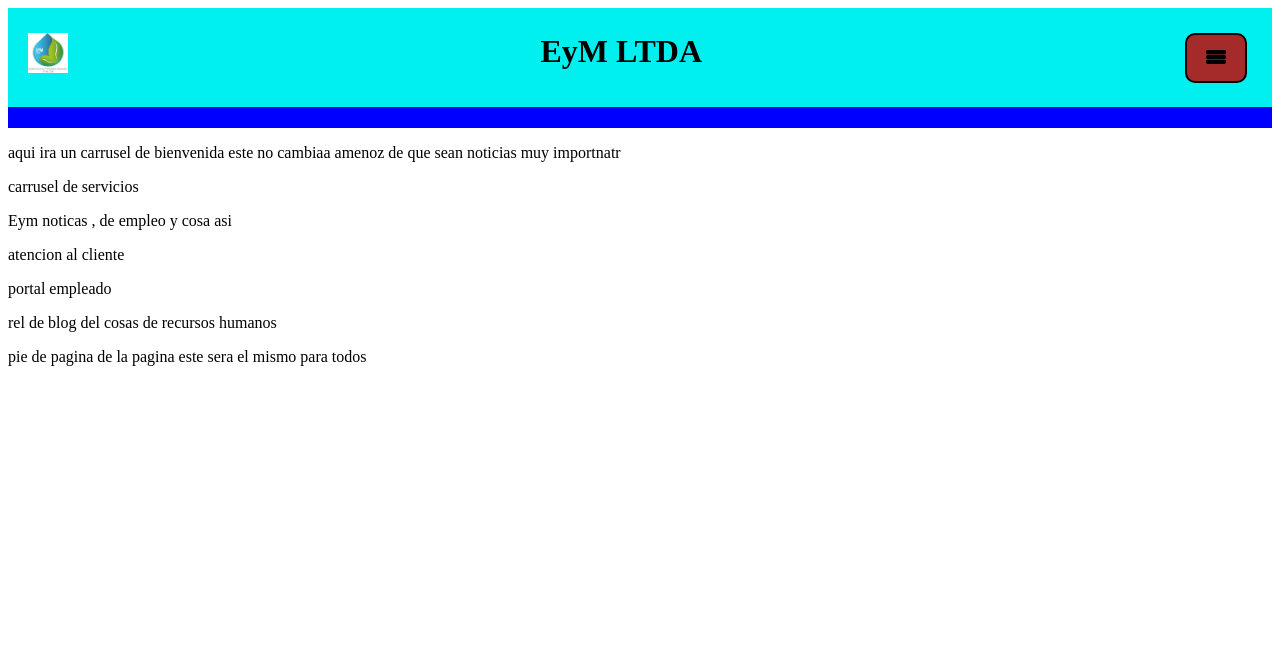
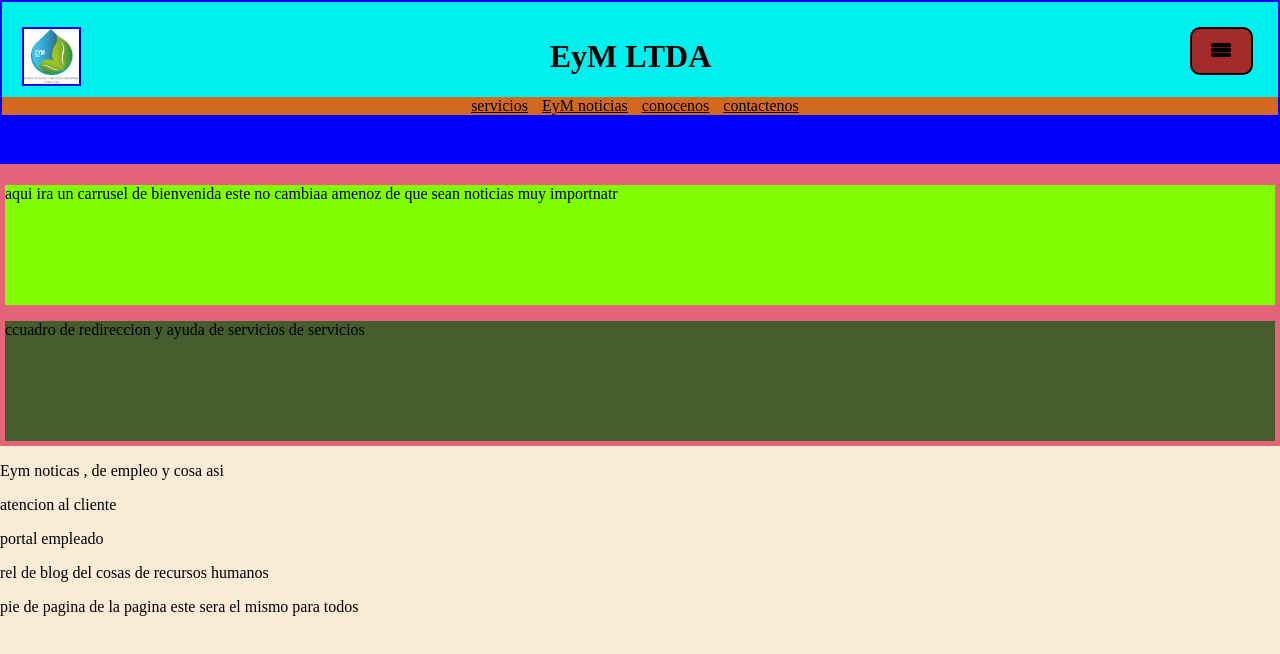
Before and after one commit to edferoca/EyM-page-2023, a plain HTML site: page index.html in a window 1280 px wide. Drawn offline with Linux system fonts and the light colour scheme.

Commit message:
index build 1

```diff
--- a/css/styles1.css
+++ b/css/styles1.css
@@ -1,10 +1,16 @@
+/*body*/
+body{
+    background-color: antiquewhite;
+    margin: 0;
+}
 /*header*/
 header{
      background-color: #0000FF;
-     height: 120px;
+     height: 160px;
+     padding: 2px;
 }
 #cabecera{
-    height: 70%;
+    height: 50%;
     display: flex;
     justify-content: space-between;
     background-color: #00f0f0;
@@ -13,12 +19,20 @@ header{
 
 
 }
+#logo{
+    margin-left: 20px;
+    margin-top: 10px;
+    width: 55px;
+    height: 55px;
+    padding: 2px;
+    background-color: #0000FF;
+
+
+}
 #cabecera h1 ,button{
     display: inline-block;
 }
-#cabecera h1 {
-    margin: 10px;
-}
+
 #cabecera button {
 
 
@@ -39,18 +53,10 @@ header{
     height: 20px;
 
 }
-#logo{
-    margin-left: 20px;
-    margin-top: 10px;
-    width: 40px;
-    height: 40px;
 
-
-}
 #menu{
-    margin: 5px;
     text-align: center;
-    display: none;
+    display: block;
     background-color: chocolate;
 
 }
@@ -62,3 +68,26 @@ header{
     color: black;
     padding-right: 10px;
 }
+/*
+main{
+    display: block;
+}*/
+
+/*principal*/
+#EyMprincipal{
+    background-color: rgb(228, 101, 122);
+    padding: 5px;
+}
+#bienvenida{
+    background-color: chartreuse;
+
+    width: 100%;
+    height: 120px;
+}
+#services{
+    background-color: rgb(69, 92, 45);
+
+    width: 100%;
+    height: 120px;
+    padding: 0px;
+}
--- a/index.html
+++ b/index.html
@@ -17,7 +17,7 @@
                 <img src="img/menu.png" alt="Menú">
             </button>
         </div>
-        <div>
+
         <nav id="menu">
 
             <a href="index.html" class = "active">servicios</a>
@@ -26,29 +26,29 @@
             <a href="http://www.usaultimate.org/index.html" target="_blank">contactenos</a>
 
         </nav>
-        </div>
+
 
 
     </header>
-    <main>
+    <main id = "EyMprincipal">
 
-        <aside>
+        <aside id = "bienvenida">
             <p>aqui ira un carrusel de bienvenida este no cambiaa amenoz de que sean noticias muy importnatr</p>
 
         </aside>
-        <section>
-            <p>carrusel de servicios </p>
+        <section id = services>
+            <p>ccuadro de redireccion y ayuda de servicios de servicios </p>
         </section>
     </main>
-    <section>
-        <aside>
+    <section id ="EyMactualidad">
+        <aside id="noticias">
             <p>Eym noticas , de empleo y cosa asi </p>
         </aside>
         <div>
-            <section>
+            <section id="atencioncliente">
                 <p>atencion al cliente</p>
             </section>
-            <section>
+            <section id="empleado">
                 <p> portal empleado</p>
             </section>
         </div>
--- a/js/JavaFun.js
+++ b/js/JavaFun.js
@@ -1,9 +1,11 @@
-document.addEventListener("DOMContentLoaded", function () {
+/*document.addEventListener("DOMContentLoaded", function () {
     document.getElementById("menu-button").addEventListener("mouseenter", function () {
         document.getElementById("menu").style.display = "block";
       });
-      /*document.getElementById("menu-button").addEventListener("mouseleave", function () {
+      document.getElementById("menu-button").addEventListener("mouseleave", function () {
         document.getElementById("menu").style.display = "none";
-      });*/
+      });
 
   });
+
+  */
```
Lines whose indentation alone changed are shown as unchanged.
